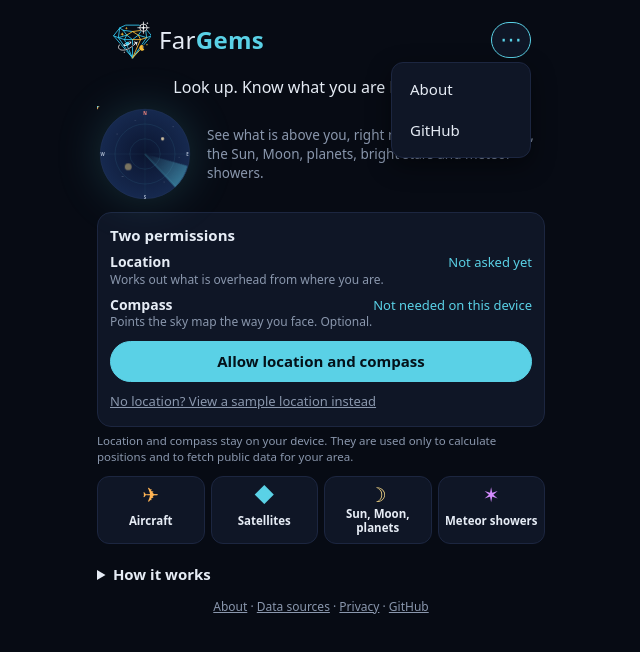
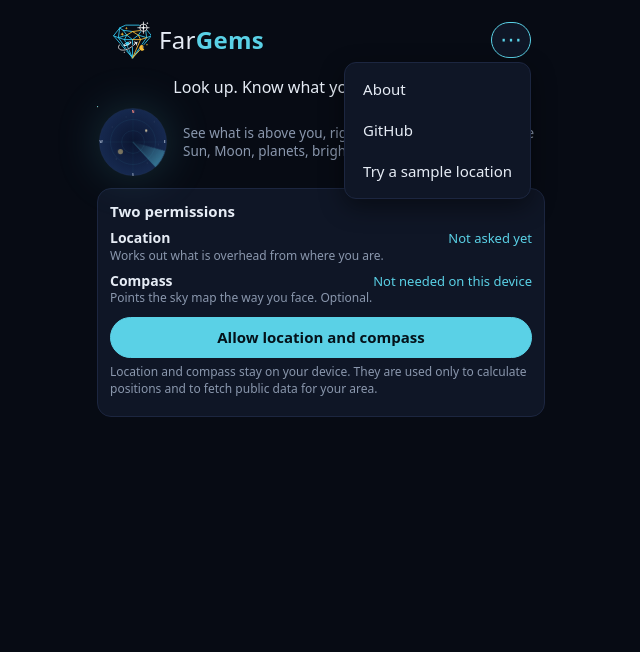
Before and after one commit to gnanaswaroop/fargems, a website: page index.html in a window 1280 px wide. Both pictures are taken after a click on the button "More". Shown: the whole page, without its empty margins (319-959 px from the left). Drawn offline with Linux system fonts and the light colour scheme.

Commit message:
Landing: very simple home page; radar is small and launches; permissions card hides once granted

```diff
--- a/index.html
+++ b/index.html
@@ -57,11 +57,14 @@
       <ul id="menuList" class="menu-list" hidden>
         <li><a href="about.html">About</a></li>
         <li><a href="https://github.com/gnanaswaroop/fargems" rel="noopener">GitHub</a></li>
+      <li><button id="sampleBtn" class="menu-item" type="button">Try a sample location</button></li>
+      <li><button id="allowAgainBtn" class="menu-item" type="button" hidden>Change permissions</button></li>
       </ul>
     </nav>
   </header>
   <h1 class="tagline">Look up. Know what you are looking at.</h1>
   <div class="hero-row">
+    <a id="heroLink" class="hero-link" href="viewer.html" aria-label="Open the sky view">
     <svg class="hero" viewBox="0 0 240 240" role="img" aria-label="A radar-style sky map with an aircraft, a satellite, the Moon and a planet">
       <defs>
         <radialGradient id="heroSky" cx="50%" cy="50%" r="50%"><stop offset="0" stop-color="#0b1530"/><stop offset="1" stop-color="#16294f"/></radialGradient>
@@ -79,10 +82,11 @@
       <circle class="hero-blip" cx="78" cy="152" r="6" fill="#ffe08a"/>
       <circle cx="164" cy="82" r="3.5" fill="#d9c8a6"/><circle class="hero-blip hero-blip2" cx="164" cy="82" r="3.5" fill="none" stroke="#d9c8a6"/>
     </svg>
+    </a>
     <p class="lead">See what is above you, right now: aircraft, satellites, the Sun, Moon, planets, bright stars and meteor showers.</p>
   </div>
 
-  <section class="card perms" aria-labelledby="permsTitle">
+  <section id="permsCard" class="card perms" aria-labelledby="permsTitle">
     <h2 id="permsTitle">Two permissions</h2>
     <ul class="perm-list">
       <li>
@@ -98,8 +102,7 @@
     </ul>
     <button id="allowBtn" class="btn primary wide" type="button">Allow location and compass</button>
     <p id="msg" class="muted small" role="status"></p>
-    <button id="sampleBtn" class="link" type="button">No location? View a sample location instead</button>
-    <button id="allowAgainBtn" class="link" type="button" hidden>Change permissions</button>
+    <p class="muted small privacy-note">Location and compass stay on your device. They are used only to calculate positions and to fetch public data for your area.</p>
   </section>
 
   <form id="manualForm" class="card manual" hidden>
@@ -117,25 +120,9 @@
     <p id="installText" class="muted small"></p>
     <button id="installBtn" class="btn wide" type="button" hidden>Install the app</button>
   </section>
-  <p class="muted small">Location and compass stay on your device. They are used only to calculate positions and to fetch public data for your area.</p>
 
-  <section class="peek" aria-label="What you can find in the sky">
-    <div class="peek-item"><span class="peek-icon air">&#x2708;&#xFE0E;</span><b>Aircraft</b><span class="sr">Tap one to see where it is heading.</span></div>
-    <div class="peek-item"><span class="peek-icon sat">&#x25C6;</span><b>Satellites</b><span class="sr">The ISS and about 100 bright ones, with next passes.</span></div>
-    <div class="peek-item"><span class="peek-icon moon">&#x263D;</span><b>Sun, Moon, planets</b><span class="sr">Where they are, and when they rise and set.</span></div>
-    <div class="peek-item"><span class="peek-icon met">&#x2736;</span><b>Meteor showers</b><span class="sr">Which are active, and where they radiate from.</span></div>
-  </section>
 
-  <details class="steps">
-    <summary id="stepsTitle">How it works</summary>
-    <ol>
-      <li><b>Hold the phone flat.</b> A radar map shows the whole sky. It turns as you turn, so N, E, S and W always point the real way.</li>
-      <li><b>Spot something.</b> Only flights close enough and high enough to see by eye are drawn. Tap one for its details.</li>
-      <li><b>Raise the phone.</b> Point it at the sky and the camera view labels what you are looking at, and an arrow guides you to the one you picked.</li>
-    </ol>
-  </details>
 
-  <footer class="foot"><a href="about.html">About</a> · <a href="about.html">Data sources</a> · <a href="about.html">Privacy</a> · <a href="https://github.com/gnanaswaroop/fargems">GitHub</a></footer>
 </main>
 
 <script src="lib/onboarding.js"></script>
--- a/landing.js
+++ b/landing.js
@@ -21,7 +21,7 @@
     loc: $('#locState'), compass: $('#compassState'), open: $('#openLink'),
     form: $('#manualForm'), input: $('#manualLoc'),
     installCard: $('#installCard'), installText: $('#installText'), installBtn: $('#installBtn'),
-    menuBtn: $('#menuBtn'), menuList: $('#menuList'),
+    menuBtn: $('#menuBtn'), menuList: $('#menuList'), perms: $('#permsCard'), hero: $('#heroLink'),
   };
 
   // The "..." menu at the top right (About, GitHub). Closes on a tap elsewhere, on Escape, and when a link is used.
@@ -34,6 +34,7 @@
   document.addEventListener('keydown', (e) => { if (e.key === 'Escape' && !els.menuList.hidden) { setMenu(false); els.menuBtn.focus(); } });
 
   let attempted = false;   // the visitor has answered the permission prompts this visit
+  let phase = 'ask';       // what the page is showing (see landingState in lib/onboarding.js)
   let deferredInstall = null;
 
   // Resolve with {lat, lon} or null. Never rejects.
@@ -53,10 +54,16 @@
     const hasLocation = !!O.readLocation(storage);
     const compass = O.readCompass(storage) || (O.compassNeedsPermission(window) ? null : 'na');
     const s = O.landingState({ hasLocation, attempted, compass });
+    phase = s.phase;
+    // Once the permissions are granted the card is not needed any more: just the launch button.
+    els.perms.hidden = s.phase === 'ready';
     els.allow.hidden = !s.showAllow;
     els.allow.disabled = false;
     els.sample.hidden = !s.showSample;
+    els.sample.parentElement.hidden = !s.showSample;
     els.allowAgain.hidden = !s.showAllowAgain;
+    els.allowAgain.parentElement.hidden = !s.showAllowAgain;
+    els.hero.title = s.phase === 'ready' ? 'Open the sky view' : 'Allow location and compass';
     els.open.hidden = !s.showOpen;
     els.form.hidden = !s.showForm;
     els.loc.textContent = hasLocation ? 'Allowed' : (attempted ? 'Not shared' : 'Not asked yet');
@@ -84,10 +91,17 @@
   }
 
   els.allow.addEventListener('click', askPermissions);
-  els.allowAgain.addEventListener('click', askPermissions);
+  els.allowAgain.addEventListener('click', () => { setMenu(false); askPermissions(); });
+
+  // The radar picture is a launch button. With permissions in place it opens the sky view; before that it asks for them.
+  els.hero.addEventListener('click', (e) => {
+    if (phase === 'ask') { e.preventDefault(); askPermissions(); }
+    else if (phase === 'manual') { e.preventDefault(); els.input.focus(); }
+  });
 
   // The sample location opens the sky view directly, with no permissions needed.
   els.sample.addEventListener('click', () => {
+    setMenu(false);
     const s = O.SAMPLE_LOCATION;
     if (O.storeLocation(storage, s.lat, s.lon)) location.href = 'viewer.html';
     else els.msg.textContent = 'Could not save the sample location on this device.';
@@ -111,7 +125,7 @@
 
   function renderInstall() {
     const mode = O.installMode({ standalone, ios, hasPrompt: !!deferredInstall });
-    els.installCard.hidden = mode === 'hidden' || mode === 'none';
+    els.installCard.hidden = mode === 'hidden' || mode === 'none' || phase !== 'ready'; // offered once the app is set up
     els.installBtn.hidden = mode !== 'prompt';
     if (mode === 'prompt') els.installText.textContent = 'Add FarGems to your home screen for a full-screen app.';
     if (mode === 'ios') els.installText.textContent = 'On iPhone or iPad: tap Share, then Add to Home Screen.';
--- a/style.css
+++ b/style.css
@@ -204,3 +204,16 @@ body.ar-on { overflow: hidden; }
 .landing .welcome > p.muted.small{font-size:11.5px;line-height:1.35}
 .landing .perm-state{grid-row:1;grid-column:2}
 .landing .perm-why{grid-row:2}
+
+/* ---------- very simple home page ---------- */
+.hero-link{display:block;flex:none;border-radius:50%;-webkit-tap-highlight-color:transparent}
+.hero-link:focus-visible{outline:2px solid var(--accent);outline-offset:3px}
+.hero-row .hero{width:72px}
+.menu-list li{display:block}
+.menu-list li[hidden],.menu-list button[hidden]{display:none}
+.menu-item{display:block;width:100%;text-align:left;padding:10px 12px;border:0;border-radius:8px;background:none;color:var(--text);font:inherit;font-size:15px;cursor:pointer}
+.menu-item:hover,.menu-item:focus-visible{background:rgba(90,209,230,.12);color:var(--accent);outline:none}
+.landing a.btn.go{padding:13px 16px;font-size:17px;margin:12px 0 8px}
+.landing .privacy-note{margin:8px 0 0}
+.landing .steps{margin:6px 0 0}
+.menu-list{white-space:nowrap}
```
Also changed, not shown: about.html (+9 -0 lines), test/landing-page.test.js (+25 -14 lines), test/seo.test.js (+2 -4 lines).
